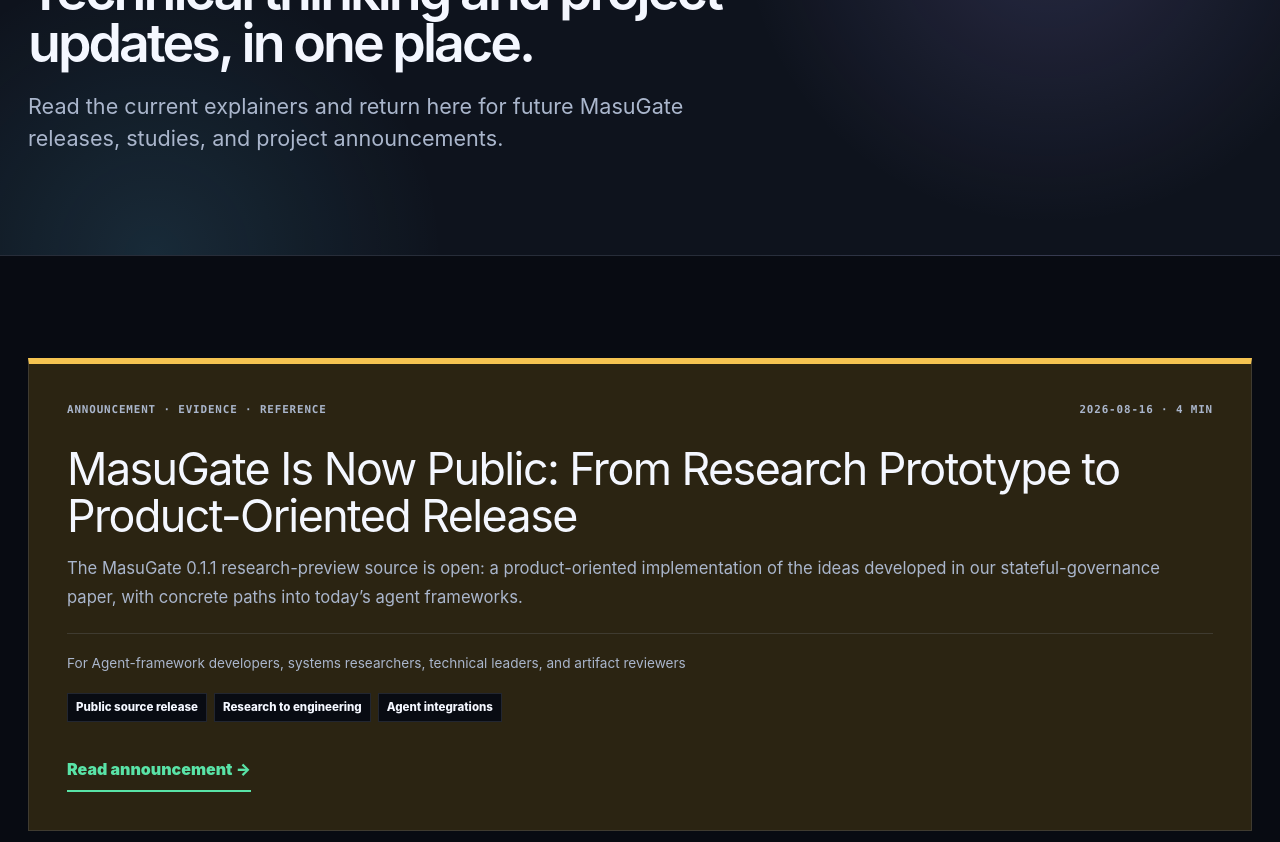
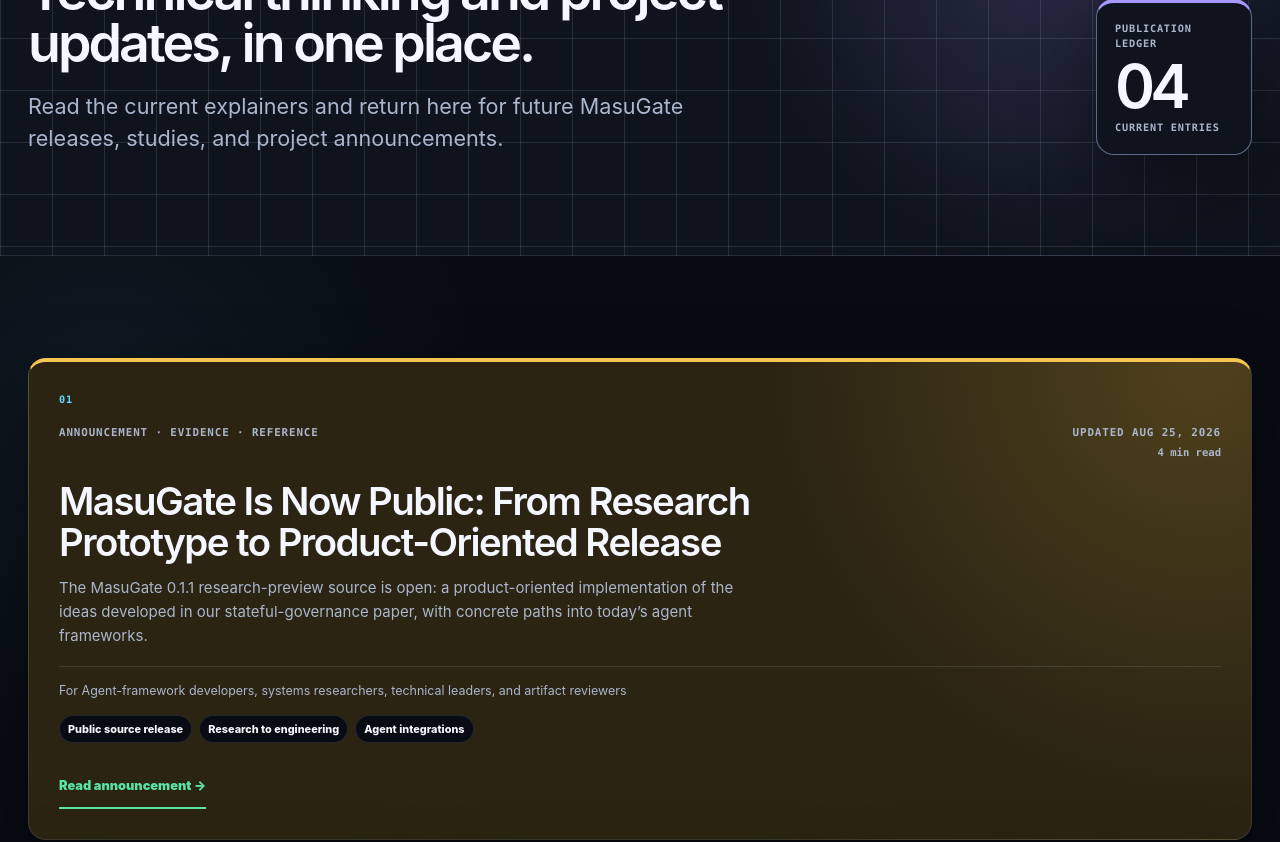
Before and after one commit to masugate/masugate.github.io, a Next.js app: page /blog in a window 1280 px wide. Shown: the part 300-1142 px from the top of the page. Built offline with nearby package versions, Linux system fonts and the light colour scheme.

Commit message:
design: improve blog discovery and reading

```diff
--- a/app/(masugate)/blog/[slug]/page.tsx
+++ b/app/(masugate)/blog/[slug]/page.tsx
@@ -15,6 +15,17 @@ import styles from "../blog.module.css";
 type BlogArticlePageProps = {
   params: Promise<{ slug: string }>;
 };
+
+const articleDate = new Intl.DateTimeFormat("en-US", {
+  day: "numeric",
+  month: "long",
+  timeZone: "UTC",
+  year: "numeric",
+});
+
+function formatArticleDate(value: string) {
+  return articleDate.format(new Date(`${value}T00:00:00Z`));
+}
 
 export function generateStaticParams() {
   return publishedArticles.map(({ slug }) => ({ slug }));
@@ -50,9 +61,12 @@ export default async function BlogArticlePage({
   return (
     <main className="masugate-main" id="masugate-main">
       <article>
-        <header className="masugate-page-hero">
+        <header className={`masugate-page-hero ${styles.articleHero}`}>
           <div className={`masugate-shell ${styles.articleHeroGrid}`}>
             <div className={styles.articleHeroCopy}>
+              <Link className={styles.articleBackLink} href="/blog/">
+                <span aria-hidden="true">←</span> Blog &amp; Updates
+              </Link>
               <p className="masugate-eyebrow">
                 {article.publicationType === "announcement"
                   ? "MasuGate announcement"
@@ -67,6 +81,10 @@ export default async function BlogArticlePage({
               </ul>
             </div>
             <aside className={styles.metadataCard} aria-label="Article metadata">
+              <div className={styles.metadataHeading}>
+                <span>Article record</span>
+                <strong>{article.readingMinutes} min</strong>
+              </div>
               <dl>
                 <div>
                   <dt>For</dt>
@@ -75,14 +93,18 @@ export default async function BlogArticlePage({
                 <div>
                   <dt>Published</dt>
                   <dd>
-                    <time dateTime={article.publishedAt}>{article.publishedAt}</time>
+                    <time dateTime={article.publishedAt}>
+                      {formatArticleDate(article.publishedAt)}
+                    </time>
                   </dd>
                 </div>
                 {article.updatedAt ? (
                   <div>
                     <dt>Updated</dt>
                     <dd>
-                      <time dateTime={article.updatedAt}>{article.updatedAt}</time>
+                      <time dateTime={article.updatedAt}>
+                        {formatArticleDate(article.updatedAt)}
+                      </time>
                     </dd>
                   </div>
                 ) : null}
@@ -121,10 +143,10 @@ export default async function BlogArticlePage({
           </div>
         </header>
 
-        <div className="masugate-section">
+        <div className={`masugate-section ${styles.articleSection}`}>
           <div className="masugate-shell">
             <ArticleBody article={article} />
-            <div className="masugate-actions">
+            <div className={`masugate-actions ${styles.articleFooterAction}`}>
               <Link
                 className="masugate-button masugate-button-secondary"
                 href="/blog/"
--- a/app/(masugate)/blog/blog.module.css
+++ b/app/(masugate)/blog/blog.module.css
@@ -1,32 +1,115 @@
+.indexHero {
+  background:
+    linear-gradient(var(--p-line) 1px, transparent 1px),
+    linear-gradient(90deg, var(--p-line) 1px, transparent 1px),
+    radial-gradient(
+      circle at 82% 28%,
+      color-mix(in srgb, var(--p-accent-violet) 18%, transparent),
+      transparent 28%
+    ),
+    var(--p-surface);
+  background-size: 52px 52px, 52px 52px, auto, auto;
+}
+
+.indexHeroGrid {
+  display: grid;
+  grid-template-columns: minmax(0, 1fr) 156px;
+  gap: clamp(40px, 8vw, 108px);
+  align-items: end;
+}
+
 .indexIntro {
   max-width: 780px;
 }
 
+.indexLedger {
+  aspect-ratio: 1;
+  padding: 18px;
+  display: flex;
+  flex-direction: column;
+  justify-content: space-between;
+  border: 1px solid var(--p-line-strong);
+  border-top: 4px solid var(--p-accent-violet);
+  border-radius: 18px;
+  background: var(--p-surface);
+  box-shadow: var(--p-shadow);
+}
+
+.indexLedger span,
+.indexLedger small,
+.cardIndex {
+  color: var(--p-ink-soft);
+  font-family: var(--p-font-mono);
+  font-size: 0.64rem;
+  font-weight: 900;
+  letter-spacing: 0.08em;
+  text-transform: uppercase;
+}
+
+.indexLedger strong {
+  font-family: var(--p-font-sans);
+  font-size: 3.8rem;
+  font-weight: 560;
+  letter-spacing: -0.08em;
+  line-height: 0.8;
+}
+
+.indexSection {
+  background:
+    radial-gradient(
+      circle at 8% 12%,
+      color-mix(in srgb, var(--p-info) 7%, transparent),
+      transparent 24%
+    ),
+    var(--p-paper);
+}
+
 .indexGrid {
   display: grid;
-  grid-template-columns: repeat(2, minmax(0, 1fr));
-  gap: 18px;
+  grid-template-columns: repeat(3, minmax(0, 1fr));
+  gap: 14px;
+  align-items: stretch;
 }
 
 .articleCard {
-  min-height: 360px;
-  padding: clamp(24px, 4vw, 38px);
+  position: relative;
+  min-width: 0;
+  min-height: 340px;
+  padding: clamp(22px, 3vw, 30px);
   display: flex;
   flex-direction: column;
   border: 1px solid var(--p-line);
-  border-top: 6px solid var(--p-info);
-  background: var(--p-surface);
+  border-top: 4px solid var(--p-info);
+  border-radius: 18px;
+  background: linear-gradient(155deg, var(--p-surface), var(--p-surface-soft));
+  box-shadow: var(--p-shadow);
+  transition: border-color 180ms ease, transform 180ms ease;
 }
 
 .articleCard:nth-child(2) {
   border-top-color: var(--p-allow);
 }
 
+.articleCard:nth-child(3) {
+  border-top-color: var(--p-accent-violet);
+}
+
+.articleCard:hover {
+  border-color: color-mix(in srgb, var(--p-accent-violet) 48%, var(--p-line));
+  transform: translateY(-4px);
+}
+
 .articleCard[data-publication-type="announcement"] {
   grid-column: 1 / -1;
-  min-height: 300px;
+  min-height: 0;
   border-top-color: var(--p-pending);
-  background: var(--p-pending-soft);
+  background:
+    radial-gradient(
+      circle at 96% 0%,
+      color-mix(in srgb, var(--p-pending) 18%, transparent),
+      transparent 34%
+    ),
+    var(--p-pending-soft);
 }
 
 .cardKicker,
@@ -52,37 +135,63 @@
   text-transform: uppercase;
 }
 
+.cardIndex {
+  margin-bottom: 18px;
+  color: var(--p-info);
+}
+
 .cardTopline {
   display: flex;
   justify-content: space-between;
   gap: 16px;
 }
 
+.cardTiming {
+  display: grid;
+  flex: 0 0 auto;
+  gap: 3px;
+  color: var(--p-ink-soft);
+  font-family: var(--p-font-mono);
+  font-size: 0.66rem;
+  font-weight: 800;
+  text-align: right;
+}
+
 .articleCard h2 {
-  margin: 28px 0 14px;
+  max-width: 24ch;
+  margin: 20px 0 12px;
   font-family: var(--p-font-sans);
-  font-size: clamp(2rem, 3.5vw, 3.2rem);
-  font-weight: 400;
-  letter-spacing: -0.035em;
-  line-height: 1.05;
+  font-size: clamp(1.45rem, 2vw, 2rem);
+  font-weight: 600;
+  letter-spacing: -0.04em;
+  line-height: 1.08;
+}
+
+.articleCard[data-publication-type="announcement"] h2 {
+  max-width: 830px;
+  font-size: clamp(1.8rem, 3vw, 2.75rem);
+}
+
+.articleCard[data-publication-type="announcement"] > p:not(.cardAudience) {
+  max-width: 72ch;
 }
 
 .articleCard > p {
   margin: 0;
   color: var(--p-ink-soft);
-  font-size: 1.04rem;
-  line-height: 1.7;
+  font-size: 0.94rem;
+  line-height: 1.6;
 }
 
 .cardAudience {
-  margin-top: 22px !important;
-  padding-top: 18px;
+  margin-top: 18px !important;
+  padding-top: 14px;
   border-top: 1px solid var(--p-line);
-  font-size: 0.85rem !important;
+  font-size: 0.78rem !important;
 }
 
 .labelList {
-  margin: 18px 0 26px;
+  margin: 14px 0 22px;
   padding: 0;
   display: flex;
   flex-wrap: wrap;
@@ -93,8 +202,9 @@
 .labelList li {
   padding: 5px 8px;
   border: 1px solid var(--p-line);
+  border-radius: 999px;
   background: var(--p-paper);
-  font-size: 0.72rem;
+  font-size: 0.68rem;
   font-weight: 800;
 }
 
@@ -106,14 +216,28 @@
   align-self: flex-start;
   border-bottom: 2px solid var(--p-allow);
   color: var(--p-allow) !important;
+  font-size: 0.8rem;
   font-weight: 900;
+}
+
+.articleHero {
+  background:
+    linear-gradient(var(--p-line) 1px, transparent 1px),
+    linear-gradient(90deg, var(--p-line) 1px, transparent 1px),
+    radial-gradient(
+      circle at 85% 20%,
+      color-mix(in srgb, var(--p-accent-violet) 19%, transparent),
+      transparent 30%
+    ),
+    var(--p-surface);
+  background-size: 56px 56px, 56px 56px, auto, auto;
 }
 
 .articleHeroGrid {
   display: grid;
-  grid-template-columns: minmax(0, 1.25fr) minmax(260px, 0.75fr);
-  gap: clamp(42px, 7vw, 84px);
-  align-items: end;
+  grid-template-columns: minmax(0, 1fr) minmax(300px, 0.48fr);
+  gap: clamp(38px, 6vw, 76px);
+  align-items: center;
 }
 
 .articleHeroCopy h1 {
@@ -124,93 +248,180 @@
   max-width: 780px;
 }
 
+.articleBackLink {
+  min-height: 44px;
+  margin-bottom: 30px;
+  display: inline-flex;
+  align-items: center;
+  gap: 8px;
+  border-bottom: 1px solid var(--p-line-strong);
+  color: var(--p-ink-soft);
+  font-family: var(--p-font-mono);
+  font-size: 0.7rem;
+  font-weight: 900;
+  letter-spacing: 0.06em;
+  text-transform: uppercase;
+}
+
+.articleBackLink span {
+  color: var(--p-accent-violet);
+}
+
 .metadataCard {
-  padding: 24px;
+  overflow: hidden;
   border: 1px solid var(--p-line-strong);
-  border-top: 6px solid var(--p-info);
+  border-top: 4px solid var(--p-info);
+  border-radius: 18px;
   background: var(--p-surface);
+  box-shadow: var(--p-shadow);
+}
+
+.metadataHeading {
+  min-height: 52px;
+  padding: 12px 16px;
+  display: flex;
+  align-items: center;
+  justify-content: space-between;
+  gap: 16px;
+  border-bottom: 1px solid var(--p-line);
+  background: var(--p-surface-soft);
+}
+
+.metadataHeading span {
+  color: var(--p-info);
+  font-family: var(--p-font-mono);
+  font-size: 0.65rem;
+  font-weight: 900;
+  letter-spacing: 0.08em;
+  text-transform: uppercase;
+}
+
+.metadataHeading strong {
+  color: var(--p-ink-soft);
+  font-size: 0.72rem;
 }
 
 .metadataCard dl {
   margin: 0;
   display: grid;
-  gap: 16px;
+  grid-template-columns: repeat(2, minmax(0, 1fr));
 }
 
-.metadataCard div {
-  padding-bottom: 14px;
+.metadataCard dl > div {
+  min-width: 0;
+  padding: 13px 16px;
   border-bottom: 1px solid var(--p-line);
 }
 
-.metadataCard div:last-child {
-  padding-bottom: 0;
-  border-bottom: 0;
+.metadataCard dl > div:nth-child(odd) {
+  border-right: 1px solid var(--p-line);
 }
 
 .metadataCard dd {
-  margin: 6px 0 0;
-  line-height: 1.45;
+  margin: 5px 0 0;
+  overflow-wrap: anywhere;
+  font-size: 0.78rem;
+  line-height: 1.4;
 }
 
 .heroLabels {
-  margin-top: 26px;
+  margin-top: 22px;
+}
+
+.articleSection {
+  background:
+    radial-gradient(
+      circle at 92% 12%,
+      color-mix(in srgb, var(--p-info) 6%, transparent),
+      transparent 22%
+    ),
+    var(--p-paper);
 }
 
 .articleLayout {
   display: grid;
-  grid-template-columns: minmax(200px, 0.32fr) minmax(0, 1fr);
-  gap: clamp(40px, 7vw, 92px);
+  grid-template-columns: minmax(190px, 220px) minmax(0, 760px);
+  justify-content: center;
+  gap: clamp(36px, 5vw, 64px);
   align-items: start;
 }
 
 .tableOfContents {
   position: sticky;
   top: 102px;
-  padding: 20px;
+  overflow: hidden;
   border: 1px solid var(--p-line);
-  background: var(--p-surface);
+  border-radius: 16px;
+  background: color-mix(in srgb, var(--p-surface) 88%, transparent);
+  box-shadow: var(--p-shadow);
 }
 
-.tableOfContents nav {
-  margin-top: 14px;
+.tableOfContents > span {
+  padding: 14px 16px;
   display: grid;
+  border-bottom: 1px solid var(--p-line);
+  background: var(--p-surface-soft);
+  color: var(--p-info);
+}
+
+.contentsList {
+  margin: 0;
+  padding: 8px 14px;
+  display: grid;
+  list-style: none;
 }
 
 .tableOfContents a {
-  padding: 10px 0;
-  border-top: 1px solid var(--p-line);
+  min-height: 42px;
+  padding: 9px 2px;
+  display: grid;
+  grid-template-columns: 28px minmax(0, 1fr);
+  gap: 4px;
+  align-items: start;
+  border-bottom: 1px solid var(--p-line);
   color: var(--p-ink-soft);
-  font-size: 0.78rem;
+  font-size: 0.75rem;
   font-weight: 800;
   line-height: 1.4;
 }
 
+.contentsList li:last-child a {
+  border-bottom: 0;
+}
+
+.tableOfContents a span {
+  color: var(--p-info);
+  font-family: var(--p-font-mono);
+  font-size: 0.65rem;
+}
+
 .tableOfContents a:hover {
-  color: var(--p-allow);
+  color: var(--p-ink);
 }
 
 .articleBody {
   min-width: 0;
-  max-width: 840px;
+  max-width: 760px;
 }
 
 .articleBody > section {
-  padding: 0 0 clamp(64px, 9vw, 96px);
+  padding: 0 0 clamp(56px, 7vw, 76px);
   scroll-margin-top: 104px;
 }
 
 .articleBody > section + section {
-  padding-top: clamp(64px, 9vw, 96px);
+  padding-top: clamp(56px, 7vw, 76px);
   border-top: 1px solid var(--p-line);
 }
 
 .articleBody h2 {
-  margin: 0 0 28px;
+  max-width: 18ch;
+  margin: 0 0 24px;
   font-family: var(--p-font-sans);
-  font-size: clamp(2.2rem, 4.5vw, 4rem);
-  font-weight: 400;
-  letter-spacing: -0.035em;
-  line-height: 1.05;
+  font-size: clamp(2rem, 3.5vw, 3.2rem);
+  font-weight: 560;
+  letter-spacing: -0.045em;
+  line-height: 1.02;
 }
 
 .articleBody > section > p:not(:global(.masugate-eyebrow)),
@@ -226,8 +437,9 @@
 }
 
 .articleBody > section > p:not(:global(.masugate-eyebrow)) {
-  margin: 0 0 24px;
-  font-size: 1.08rem;
+  max-width: 68ch;
+  margin: 0 0 22px;
+  font-size: 1.04rem;
 }
 
 .citationMarkers {
@@ -244,28 +456,30 @@
 
 .articleList,
 .numberedList {
-  margin: 30px 0;
+  max-width: 70ch;
+  margin: 26px 0;
   padding: 0;
   display: grid;
-  gap: 12px;
+  gap: 8px;
   list-style: none;
 }
 
 .articleList li,
 .numberedList li {
   position: relative;
-  padding: 16px 18px 16px 46px;
+  padding: 14px 16px 14px 44px;
   border: 1px solid var(--p-line);
-  background: var(--p-surface);
-  line-height: 1.65;
+  border-left: 3px solid var(--p-line-strong);
+  background: color-mix(in srgb, var(--p-surface) 78%, var(--p-paper));
+  line-height: 1.58;
 }
 
 .articleList li::before {
   position: absolute;
   top: 19px;
-  left: 20px;
-  width: 9px;
-  height: 9px;
+  left: 18px;
+  width: 8px;
+  height: 8px;
   border-radius: 50%;
   background: var(--p-allow);
   content: "";
@@ -281,8 +495,8 @@
 
 .numberedList li::before {
   position: absolute;
-  top: 16px;
-  left: 16px;
+  top: 15px;
+  left: 14px;
   color: var(--p-info);
   content: counter(article-step, decimal-leading-zero);
   font-family: var(--p-font-mono);
@@ -291,16 +505,18 @@
 }
 
 .comparisonGrid {
-  margin: 32px 0;
+  margin: 28px 0;
   display: grid;
   grid-template-columns: repeat(3, minmax(0, 1fr));
-  gap: 12px;
+  gap: 10px;
 }
 
 .comparisonGrid article {
-  padding: 22px;
+  min-width: 0;
+  padding: 18px;
   border: 1px solid var(--p-line);
-  border-top: 5px solid var(--p-info);
+  border-top: 4px solid var(--p-info);
+  border-radius: 14px;
   background: var(--p-surface);
 }
 
@@ -328,10 +544,12 @@
 }
 
 .callout {
-  margin: 32px 0;
-  padding: 24px;
+  max-width: 70ch;
+  margin: 28px 0;
+  padding: 20px;
   border: 1px solid var(--p-line);
-  border-left: 6px solid var(--p-info);
+  border-left: 5px solid var(--p-info);
+  border-radius: 0 14px 14px 0;
   background: var(--p-info-soft);
 }
 
@@ -352,11 +570,13 @@
 }
 
 .codeFigure {
-  margin: 34px 0;
+  margin: 30px 0;
   overflow: hidden;
   border: 1px solid var(--p-line-strong);
+  border-radius: 16px;
   background: var(--p-surface-soft);
   color: var(--p-ink);
+  box-shadow: var(--p-shadow);
 }
 
 .codeFigure figcaption {
@@ -400,11 +620,11 @@
 
 .codeFigure pre {
   margin: 0;
-  padding: 26px;
+  padding: 22px;
   overflow-x: auto;
   color: var(--p-ink);
-  font-size: 0.9rem;
-  line-height: 1.8;
+  font-size: 0.84rem;
+  line-height: 1.7;
 }
 
 .codeContext {
@@ -432,13 +652,16 @@
 }
 
 .articleFigure {
-  margin: 38px 0;
+  margin: 32px 0;
+  overflow: hidden;
   border: 1px solid var(--p-line);
+  border-radius: 18px;
   background: var(--p-surface);
+  box-shadow: var(--p-shadow);
 }
 
 .figureHeading {
-  padding: 24px;
+  padding: 20px;
   border-bottom: 1px solid var(--p-line);
 }
 
@@ -449,6 +672,7 @@
 }
 
 .figureHeading p {
+  max-width: 68ch;
   margin: 0;
 }
 
@@ -591,9 +815,11 @@
 }
 
 .evidenceGrid > div {
-  padding: 24px;
+  min-width: 0;
+  padding: 20px;
   border: 1px solid var(--p-line);
-  border-top: 5px solid var(--p-info);
+  border-top: 4px solid var(--p-info);
+  border-radius: 14px;
   background: var(--p-surface);
 }
 
@@ -617,27 +843,28 @@
 }
 
 .sourceList {
-  margin: 28px 0 0;
+  margin: 24px 0 0;
   padding: 0;
   display: grid;
-  gap: 12px;
+  gap: 8px;
   list-style: none;
   counter-reset: source;
 }
 
 .sourceList li {
   position: relative;
-  padding: 18px 18px 18px 54px;
+  padding: 15px 16px 15px 50px;
   border: 1px solid var(--p-line);
-  background: var(--p-surface);
+  border-radius: 12px;
+  background: color-mix(in srgb, var(--p-surface) 82%, var(--p-paper));
   counter-increment: source;
   scroll-margin-top: 104px;
 }
 
 .sourceList li::before {
   position: absolute;
-  top: 18px;
-  left: 18px;
+  top: 16px;
+  left: 16px;
   color: var(--p-info);
   content: "[" counter(source) "]";
   font-family: var(--p-font-mono);
@@ -676,13 +903,15 @@
 }
 
 .relatedCard {
-  min-height: 220px;
-  padding: 24px;
+  min-height: 190px;
+  padding: 20px;
   display: flex;
   flex-direction: column;
   border: 1px solid var(--p-line);
-  border-top: 5px solid var(--p-allow);
+  border-top: 4px solid var(--p-allow);
+  border-radius: 14px;
   background: var(--p-surface);
+  transition: background 180ms ease, transform 180ms ease;
 }
 
 .relatedCard b {
@@ -693,6 +922,20 @@
 
 .relatedCard:hover {
   background: var(--p-allow-soft);
+  transform: translateY(-3px);
+}
+
+.articleFooterAction {
+  width: min(760px, 100%);
+  margin-inline: auto;
+  padding-top: 24px;
+  border-top: 1px solid var(--p-line);
+}
+
+@media (max-width: 1100px) {
+  .indexGrid {
+    grid-template-columns: repeat(2, minmax(0, 1fr));
+  }
 }
 
 @media (max-width: 960px) {
@@ -701,11 +944,16 @@
     grid-template-columns: 1fr;
   }
 
+  .articleBody {
+    width: 100%;
+    margin-inline: auto;
+  }
+
   .tableOfContents {
     position: static;
   }
 
-  .tableOfContents nav {
+  .contentsList {
     grid-template-columns: repeat(2, minmax(0, 1fr));
     column-gap: 20px;
   }
@@ -721,11 +969,20 @@
 }
 
 @media (max-width: 700px) {
+  .indexHeroGrid {
+    grid-template-columns: 1fr;
+    gap: 30px;
+  }
+
+  .indexLedger {
+    width: 128px;
+  }
+
   .indexGrid,
   .budgetPaths,
   .evidenceGrid,
   .relatedGrid,
-  .tableOfContents nav {
+  .contentsList {
     grid-template-columns: 1fr;
   }
 
@@ -741,6 +998,10 @@
     flex-direction: column;
   }
 
+  .cardTiming {
+    text-align: left;
+  }
+
   .codeControls {
     justify-content: space-between;
   }
@@ -754,3 +1015,18 @@
     font-size: 0.8rem;
   }
 }
+
+@media (max-width: 520px) {
+  .metadataCard dl {
+    grid-template-columns: 1fr;
+  }
+
+  .metadataCard dl > div:nth-child(odd) {
+    border-right: 0;
+  }
+
+  .articleList li,
+  .numberedList li {
+    padding-right: 13px;
+  }
+}
--- a/app/(masugate)/blog/page.tsx
+++ b/app/(masugate)/blog/page.tsx
@@ -11,25 +11,41 @@ export const metadata: Metadata = createMasuGatePageMetadata({
   path: "/blog/",
 });
 
+const articleDate = new Intl.DateTimeFormat("en-US", {
+  day: "numeric",
+  month: "short",
+  timeZone: "UTC",
+  year: "numeric",
+});
+
+function formatArticleDate(value: string) {
+  return articleDate.format(new Date(`${value}T00:00:00Z`));
+}
+
 export default function BlogIndexPage() {
   const publications = selectBlogIndexPublications();
 
   return (
     <main className="masugate-main" id="masugate-main">
-      <section className="masugate-page-hero">
-        <div className="masugate-shell">
-          <p className="masugate-eyebrow">Blog &amp; Updates</p>
+      <section className={`masugate-page-hero ${styles.indexHero}`}>
+        <div className={`masugate-shell ${styles.indexHeroGrid}`}>
           <div className={styles.indexIntro}>
+            <p className="masugate-eyebrow">Blog &amp; Updates</p>
             <h1>Technical thinking and project updates, in one place.</h1>
             <p className="masugate-page-intro">
               Read the current explainers and return here for future MasuGate
               releases, studies, and project announcements.
             </p>
           </div>
+          <aside className={styles.indexLedger} aria-label="Publication count">
+            <span>Publication ledger</span>
+            <strong>{String(publications.length).padStart(2, "0")}</strong>
+            <small>Current entries</small>
+          </aside>
         </div>
       </section>
 
-      <section className="masugate-section">
+      <section className={`masugate-section ${styles.indexSection}`}>
         <div className="masugate-shell">
           {publications.length === 0 ? (
             <div className="masugate-empty-state">
@@ -57,12 +73,16 @@ export default function BlogIndexPage() {
             </div>
           ) : (
             <div className={styles.indexGrid}>
-              {publications.map((article) => (
+              {publications.map((article, index) => (
                 <article
+                  aria-labelledby={`publication-${article.slug}`}
                   className={styles.articleCard}
                   data-publication-type={article.publicationType}
                   key={article.slug}
                 >
+                  <span className={styles.cardIndex} aria-hidden="true">
+                    {String(index + 1).padStart(2, "0")}
+                  </span>
                   <div className={styles.cardTopline}>
                     <span className={styles.cardKicker}>
                       {article.publicationType === "announcement"
@@ -73,11 +93,17 @@ export default function BlogIndexPage() {
                         ? "Reference"
                         : "Verified"}
                     </span>
-                    <time dateTime={article.publishedAt}>
-                      {article.publishedAt} · {article.readingMinutes} min
-                    </time>
+                    <span className={styles.cardTiming}>
+                      <time dateTime={article.updatedAt ?? article.publishedAt}>
+                        {article.updatedAt ? "Updated" : "Published"} {" "}
+                        {formatArticleDate(
+                          article.updatedAt ?? article.publishedAt,
+                        )}
+                      </time>
+                      <span>{article.readingMinutes} min read</span>
+                    </span>
                   </div>
-                  <h2>{article.title}</h2>
+                  <h2 id={`publication-${article.slug}`}>{article.title}</h2>
                   <p>{article.summary}</p>
                   <p className={styles.cardAudience}>For {article.audience}</p>
                   <ul className={styles.labelList} aria-label="Topics">
```
Also changed, not shown: app/(masugate)/blog/ArticleBody.tsx (+24 -7 lines).
